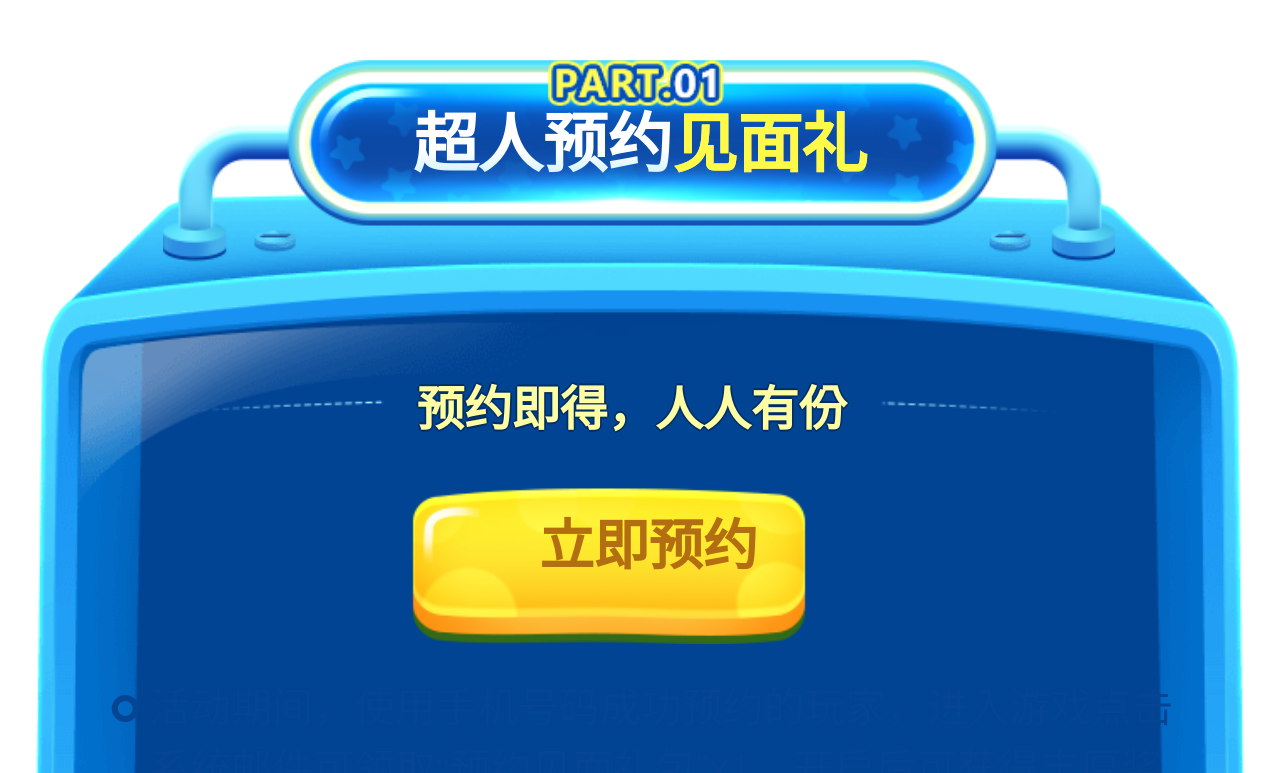
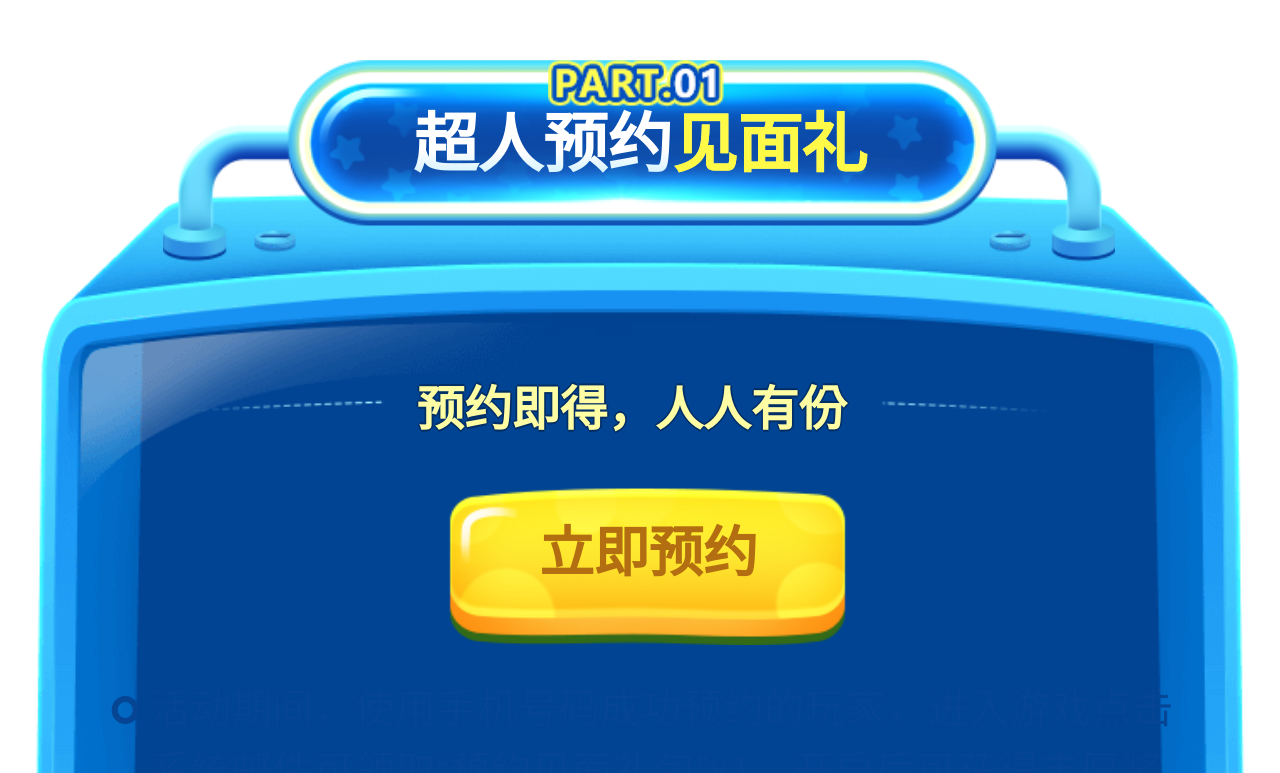
Before and after one commit to lrlee/vue-ssr-nuxt, a Nuxt app: page /m/guide/components/Part1 in a window 1280 px wide. Shown: the part 179-952 px from the top of the page. Built offline with nearby package versions, Linux system fonts and the light colour scheme.

Commit message:
调整预约按钮位置

```diff
--- a/src/pages/m/guide/components/Nav.vue
+++ b/src/pages/m/guide/components/Nav.vue
@@ -183,7 +183,6 @@ export default {
   background: url('~assets/images/guide/m/btn_book_normal.png') no-repeat;
   background-size: contain;
   margin-left: 30 * @vw;
-  margin-top: 20 * @vw;
   line-height: 87 * @vw;
   text-align: center;
   &::after {
--- a/src/pages/m/guide/components/Part1.vue
+++ b/src/pages/m/guide/components/Part1.vue
@@ -187,12 +187,12 @@ export default {
     justify-content: center;
     margin-top: -15 * @vw;
     .book-btn {
-      width: 282 * @vw;
-      height: 96 * @vw;
+      width: 238 * @vw;
+      height: 97 * @vw;
       background: url('~assets/images/guide/m/btn_book_normal.png') no-repeat;
       background-size: contain;
       text-align: center;
-      line-height: 78 * @vw;
+      line-height: 87 * @vw;
       color: #b36e11;
       font-size: 32 * @vw;
       font-weight: bold;
```
